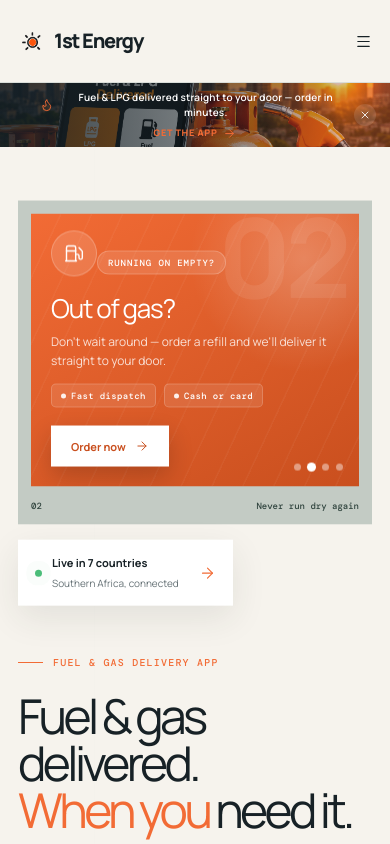
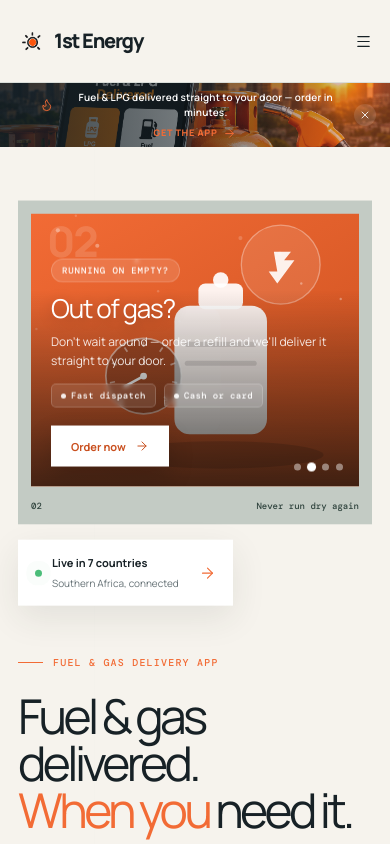
Before and after one commit to 1energyleano-creator/1st-energy, a Next.js app: page / in a window 390 px wide. Shown: the top 844 px of the page. Built offline with nearby package versions, Linux system fonts and the light colour scheme.

Commit message:
Add hero slideshow with promo slides

```diff
--- a/app/globals.css
+++ b/app/globals.css
@@ -181,18 +181,20 @@ a { color:inherit; text-decoration:none; }
 .hero-slide-promo.tone-dark { background:linear-gradient(150deg,#26343a 0%,#141c1f 100%); }
 .hero-slide-promo.tone-green { background:linear-gradient(150deg,#1f4d3a 0%,#0f2b20 100%); }
 .hero-slide-pattern { position:absolute; inset:0; opacity:.5; background-image:repeating-linear-gradient(115deg,transparent 0 26px,#ffffff14 27px 28px); }
-.hero-slide-ghost-number { position:absolute; top:-.12em; right:14px; font:800 150px/1 'Manrope',sans-serif; letter-spacing:-.06em; color:#ffffff; opacity:.08; }
-.hero-slide-glow { position:absolute; width:230px; height:230px; border-radius:50%; top:-70px; right:-60px; background:radial-gradient(circle,#ffffff3d,transparent 70%); }
-.hero-slide-icon-badge { position:relative; z-index:1; display:inline-flex; align-items:center; justify-content:center; width:46px; height:46px; border-radius:50%; background:#ffffff22; border:1px solid #ffffff3d; margin-bottom:16px; }
-.hero-slide.is-active .hero-slide-icon-badge { animation:floaty 3.4s ease-in-out infinite; }
-.hero-slide-icon { width:20px; height:20px; color:white; opacity:1; position:static; }
+.hero-slide-scene { position:absolute; inset:0; width:100%; height:100%; z-index:0; }
+.hero-slide-scrim { position:absolute; inset:0; background:linear-gradient(180deg,transparent 28%,rgba(10,14,13,.72) 100%); z-index:0; }
+.hero-slide-ghost-number { position:absolute; top:6px; left:16px; font:800 60px/1 'Manrope',sans-serif; letter-spacing:-.05em; color:#ffffff; opacity:.14; z-index:0; }
 .hero-slide-copy { position:relative; z-index:1; color:white; max-width:87%; }
-.hero-slide-eyebrow { display:inline-block; font:500 9px 'DM Mono',monospace; text-transform:uppercase; letter-spacing:.1em; background:#ffffff1f; border:1px solid #ffffff33; padding:5px 10px; border-radius:99px; margin-bottom:12px; }
-.hero-slide-promo h3 { font-size:clamp(26px,2.8vw,32px); letter-spacing:-.045em; line-height:1.05; margin-bottom:10px; color:white; }
-.hero-slide-promo p { font-size:12px; line-height:1.6; color:#ffffffcc; max-width:290px; margin-bottom:14px; }
+.hero-slide-eyebrow { display:inline-block; font:500 9px 'DM Mono',monospace; text-transform:uppercase; letter-spacing:.1em; background:#ffffff1f; border:1px solid #ffffff33; padding:5px 10px; border-radius:99px; margin-bottom:12px; backdrop-filter:blur(2px); }
+.hero-slide-promo h3 { font-size:clamp(26px,2.8vw,32px); letter-spacing:-.045em; line-height:1.05; margin-bottom:10px; color:white; text-shadow:0 2px 14px rgba(0,0,0,.25); }
+.hero-slide-promo p { font-size:12px; line-height:1.6; color:#ffffffdd; max-width:290px; margin-bottom:14px; }
 .hero-slide-tags { display:flex; flex-wrap:wrap; gap:8px; margin-bottom:18px; }
-.hero-slide-tags span { font:500 9px 'DM Mono',monospace; letter-spacing:.04em; color:white; background:#ffffff1a; border:1px solid #ffffff2e; padding:5px 9px; border-radius:5px; display:inline-flex; align-items:center; gap:5px; }
+.hero-slide-tags span { font:500 9px 'DM Mono',monospace; letter-spacing:.04em; color:white; background:#ffffff1a; border:1px solid #ffffff2e; padding:5px 9px; border-radius:5px; display:inline-flex; align-items:center; gap:5px; backdrop-filter:blur(2px); }
 .hero-slide-tags span::before { content:''; width:5px; height:5px; border-radius:50%; background:currentColor; opacity:.9; }
+.hero-slide.is-active .hero-slide-scene { animation:sceneDrift 6s ease-in-out infinite; }
+@keyframes sceneDrift { 0%,100%{transform:scale(1) translateY(0)} 50%{transform:scale(1.035) translateY(-4px)} }
+.hero-scene-pulse { transform-origin:center; transform-box:fill-box; animation:scenePulse 2.2s ease-out infinite; }
+@keyframes scenePulse { 0%{transform:scale(0.6); opacity:.5} 70%{transform:scale(1.6); opacity:0} 100%{transform:scale(1.6); opacity:0} }
 .hero-slide-cta { display:inline-flex; align-items:center; gap:9px; background:white; color:var(--ink); font-size:11px; font-weight:700; padding:12px 20px; box-shadow:0 10px 24px #00000030; transition:transform .25s ease,box-shadow .25s ease; }
 .hero-slide.is-active .hero-slide-cta { animation:heroFadeUp .6s cubic-bezier(.16,1,.3,1) .15s backwards; }
 .hero-slide-cta:hover { transform:translateY(-2px); box-shadow:0 14px 28px #00000040; }
@@ -204,7 +206,7 @@ a { color:inherit; text-decoration:none; }
 .hero-slide-dot { width:7px; height:7px; padding:0; border:0; border-radius:50%; background:#ffffff70; cursor:pointer; transition:transform .25s ease,background .25s ease; }
 .hero-slide-dot:hover { background:#ffffffb0; }
 .hero-slide-dot.is-active { background:white; transform:scale(1.3); }
-@media (max-width:800px) { .hero-slide-promo{padding:20px} .hero-slide-copy{max-width:100%} .hero-slide-promo p{max-width:100%} .hero-slide-ghost-number{font-size:110px} }
+@media (max-width:800px) { .hero-slide-promo{padding:20px} .hero-slide-copy{max-width:100%} .hero-slide-promo p{max-width:100%} .hero-slide-ghost-number{font-size:42px} }
 .hero-foot { position:relative; display:flex; justify-content:space-between; margin-top:70px; color:var(--muted); font-size:10px; } .scroll-note { font:10px 'DM Mono',monospace; }
 .service-intro,.coverage-section,.quote-section { padding:110px 0; } .section-heading { display:flex; justify-content:space-between; gap:50px; align-items:end; margin-bottom:50px; } h2 { font-size:clamp(36px,4vw,58px); line-height:1; letter-spacing:-.07em; margin:14px 0 0; } .section-heading > p,.coverage-copy { max-width:330px; line-height:1.7; color:var(--muted); font-size:13px; }
 .service-grid { display:grid; grid-template-columns:repeat(3,1fr); gap:1px; background:var(--line); border:1px solid var(--line); } .service-card { background:var(--cream); padding:28px; min-height:280px; display:flex; flex-direction:column; align-items:flex-start; } .service-number { color:#9ca7a3; font:10px 'DM Mono',monospace; margin-bottom:38px; } .service-icon { color:var(--orange); margin-bottom:18px; } .service-card h3 { font-size:18px; letter-spacing:-.04em; margin-bottom:10px; } .service-card p { color:var(--muted); font-size:12px; line-height:1.7; } .service-card a { margin-top:auto; color:var(--orange); font-size:11px; font-weight:700; display:flex; gap:9px; align-items:center; }
--- a/app/page.tsx
+++ b/app/page.tsx
@@ -151,6 +151,121 @@ function PlayStoreIcon() {
   )
 }
 
+function GasCanisterScene() {
+  return (
+    <svg className="hero-slide-scene" viewBox="0 0 400 330" preserveAspectRatio="xMidYMid slice" aria-hidden="true" focusable="false">
+      {[...Array(14)].map((_, i) => (
+        <circle key={i} cx={(i * 71 + 30) % 380 + 10} cy={(i * 53 + 20) % 150 + 10} r={i % 3 === 0 ? 2.4 : 1.4} fill="#ffffff" opacity={i % 2 === 0 ? 0.35 : 0.18} />
+      ))}
+      <ellipse cx="230" cy="292" rx="120" ry="16" fill="#000000" opacity="0.16" />
+      <circle cx="300" cy="70" r="46" fill="#ffffff" opacity="0.1" />
+      <circle cx="300" cy="70" r="46" fill="none" stroke="#ffffff" strokeOpacity="0.35" strokeWidth="1.5" />
+      <path d="M292 55 L296 78 L286 78 L296 92 L316 65 L304 65 L312 55 Z" fill="#ffffff" opacity="0.9" />
+      <rect x="176" y="118" width="108" height="150" rx="18" fill="#ffffff" opacity="0.92" />
+      <rect x="176" y="118" width="54" height="150" rx="18" fill="#ffffff" opacity="0.12" />
+      <rect x="204" y="92" width="52" height="30" rx="8" fill="#ffffff" opacity="0.92" />
+      <circle cx="230" cy="88" r="9" fill="#ffffff" opacity="0.92" />
+      <rect x="188" y="160" width="84" height="6" rx="3" fill="#000000" opacity="0.12" />
+      <rect x="188" y="182" width="84" height="6" rx="3" fill="#000000" opacity="0.12" />
+      <circle cx="140" cy="200" r="44" fill="#141414" opacity="0.28" />
+      <circle cx="140" cy="200" r="44" fill="none" stroke="#ffffff" strokeOpacity="0.55" strokeWidth="2" />
+      {[...Array(9)].map((_, i) => {
+        const angle = (Math.PI * (0.75 + (i / 8) * 1.5))
+        const x1 = 140 + Math.cos(angle) * 34
+        const y1 = 200 + Math.sin(angle) * 34
+        const x2 = 140 + Math.cos(angle) * 40
+        const y2 = 200 + Math.sin(angle) * 40
+        return <line key={i} x1={x1} y1={y1} x2={x2} y2={y2} stroke="#ffffff" strokeOpacity="0.5" strokeWidth="2" />
+      })}
+      <line x1="140" y1="200" x2="118" y2="212" stroke="#ffffff" strokeWidth="3" strokeLinecap="round" />
+      <circle cx="140" cy="200" r="4" fill="#ffffff" />
+      <text x="112" y="235" fontFamily="DM Mono, monospace" fontSize="10" fill="#ffffff" opacity="0.7">E</text>
+      <text x="163" y="235" fontFamily="DM Mono, monospace" fontSize="10" fill="#ffffff" opacity="0.7">F</text>
+    </svg>
+  )
+}
+
+function RoadsideScene() {
+  return (
+    <svg className="hero-slide-scene" viewBox="0 0 400 330" preserveAspectRatio="xMidYMid slice" aria-hidden="true" focusable="false">
+      {[...Array(16)].map((_, i) => (
+        <circle key={i} cx={(i * 61 + 20) % 390} cy={(i * 37 + 10) % 140 + 6} r={i % 4 === 0 ? 1.8 : 1.1} fill="#ffffff" opacity={i % 3 === 0 ? 0.5 : 0.22} />
+      ))}
+      <circle cx="90" cy="60" r="34" fill="#ffffff" opacity="0.08" />
+      <path d="M40 300 C160 250 260 250 380 300" stroke="#ffffff" strokeOpacity="0.55" strokeWidth="3" fill="none" />
+      <path d="M40 300 C160 250 260 250 380 300" stroke="#ffffff" strokeOpacity="0.9" strokeWidth="2" strokeDasharray="10 10" fill="none" />
+      <ellipse cx="270" cy="272" rx="88" ry="14" fill="#000000" opacity="0.25" />
+      <g>
+        <rect x="205" y="205" width="130" height="48" rx="14" fill="#ffffff" opacity="0.94" />
+        <path d="M222 205 L245 178 L295 178 L318 205 Z" fill="#ffffff" opacity="0.94" />
+        <rect x="253" y="185" width="34" height="16" rx="3" fill="#000000" opacity="0.18" />
+        <circle cx="232" cy="256" r="17" fill="#141414" opacity="0.55" />
+        <circle cx="232" cy="256" r="17" fill="none" stroke="#ffffff" strokeOpacity="0.6" strokeWidth="2" />
+        <circle cx="308" cy="256" r="17" fill="#141414" opacity="0.55" />
+        <circle cx="308" cy="256" r="17" fill="none" stroke="#ffffff" strokeOpacity="0.6" strokeWidth="2" />
+        <rect x="330" y="220" width="10" height="8" rx="2" fill="#ffe9a8" opacity="0.9" />
+      </g>
+      <g transform="translate(255,140)">
+        <path d="M0 -22 L20 14 L-20 14 Z" fill="#ffffff" opacity="0.95" />
+        <rect x="-2.5" y="-8" width="5" height="12" rx="2" fill="#c94f1e" />
+        <circle cx="0" cy="8" r="2.4" fill="#c94f1e" />
+      </g>
+      <g transform="translate(88,70)">
+        <circle r="20" fill="#ffffff" opacity="0.18" className="hero-scene-pulse" />
+        <path d="M0 -18 C11 -18 18 -10 18 0 C18 13 0 30 0 30 C0 30 -18 13 -18 0 C-18 -10 -11 -18 0 -18 Z" fill="#ffffff" opacity="0.95" />
+        <circle cx="0" cy="-1" r="6" fill="#141c1f" opacity="0.6" />
+      </g>
+      <path d="M96 88 C140 120 190 150 226 168" stroke="#ffffff" strokeOpacity="0.5" strokeWidth="2" strokeDasharray="6 8" fill="none" />
+    </svg>
+  )
+}
+
+function DriverScene() {
+  return (
+    <svg className="hero-slide-scene" viewBox="0 0 400 330" preserveAspectRatio="xMidYMid slice" aria-hidden="true" focusable="false">
+      {[...Array(6)].map((_, i) => (
+        <g key={i} transform={`translate(${300 + (i % 3) * 22} ${40 + Math.floor(i / 3) * 26})`}>
+          <path d="M0 -6 L1.6 -1.6 L6 0 L1.6 1.6 L0 6 L-1.6 1.6 L-6 0 L-1.6 -1.6 Z" fill="#ffffff" opacity="0.55" />
+        </g>
+      ))}
+      <path d="M20 300 C150 260 260 260 385 300" stroke="#ffffff" strokeOpacity="0.5" strokeWidth="3" fill="none" />
+      <ellipse cx="205" cy="278" rx="95" ry="14" fill="#000000" opacity="0.22" />
+      <g transform="translate(70,60)">
+        <rect x="-38" y="-46" width="76" height="112" rx="12" fill="#ffffff" opacity="0.16" />
+        <rect x="-38" y="-46" width="76" height="112" rx="12" fill="none" stroke="#ffffff" strokeOpacity="0.4" strokeWidth="1.5" />
+        <rect x="-26" y="-30" width="52" height="8" rx="4" fill="#ffffff" opacity="0.55" />
+        <circle cx="-8" cy="10" r="22" fill="none" stroke="#ffffff" strokeOpacity="0.55" strokeWidth="1.5" />
+        <path d="M-8 10 L2 -2" stroke="#ffffff" strokeOpacity="0.8" strokeWidth="2" strokeLinecap="round" />
+        <circle cx="2" cy="-2" r="3" fill="#ffffff" />
+        <rect x="-24" y="40" width="48" height="7" rx="3.5" fill="#ffffff" opacity="0.4" />
+      </g>
+      <g transform="translate(215,150)">
+        <circle cx="-55" cy="95" r="24" fill="#141c1f" opacity="0.5" />
+        <circle cx="-55" cy="95" r="24" fill="none" stroke="#ffffff" strokeOpacity="0.6" strokeWidth="2.5" />
+        <circle cx="55" cy="95" r="24" fill="#141c1f" opacity="0.5" />
+        <circle cx="55" cy="95" r="24" fill="none" stroke="#ffffff" strokeOpacity="0.6" strokeWidth="2.5" />
+        <path d="M-55 95 L-20 95 L5 45 L45 45" stroke="#ffffff" strokeOpacity="0.85" strokeWidth="5" fill="none" strokeLinecap="round" strokeLinejoin="round" />
+        <path d="M55 95 L55 60 L20 60" stroke="#ffffff" strokeOpacity="0.85" strokeWidth="5" fill="none" strokeLinecap="round" strokeLinejoin="round" />
+        <rect x="18" y="18" width="42" height="34" rx="6" fill="#ffffff" opacity="0.94" />
+        <rect x="26" y="4" width="26" height="16" rx="4" fill="#ffffff" opacity="0.94" />
+        <circle cx="5" cy="40" r="16" fill="#ffffff" opacity="0.94" />
+        <path d="M-3 40 Q5 22 13 40" fill="none" stroke="#141c1f" strokeOpacity="0.5" strokeWidth="3" strokeLinecap="round" />
+      </g>
+      <g transform="translate(320,120)">
+        <circle r="20" fill="#ffe9a8" opacity="0.95" />
+        <circle r="20" fill="none" stroke="#ffffff" strokeOpacity="0.7" strokeWidth="1.5" />
+        <text x="0" y="5" fontFamily="Manrope, sans-serif" fontSize="16" fontWeight="800" fill="#8a6a12" textAnchor="middle">$</text>
+      </g>
+      <g transform="translate(348,168)">
+        <circle r="13" fill="#ffe9a8" opacity="0.9" />
+        <text x="0" y="4" fontFamily="Manrope, sans-serif" fontSize="11" fontWeight="800" fill="#8a6a12" textAnchor="middle">$</text>
+      </g>
+    </svg>
+  )
+}
+
+const heroScenes = { orange: GasCanisterScene, dark: RoadsideScene, green: DriverScene } as const
+
 export default function Page() {
   const [menuOpen, setMenuOpen] = useState(false)
   const [submitted, setSubmitted] = useState(false)
@@ -257,18 +372,17 @@ export default function Page() {
                       />
                     )
                   }
-                  const Icon = slide.icon!
+                  const Scene = heroScenes[slide.tone as keyof typeof heroScenes]
                   return (
                     <div
                       key={slide.number}
                       className={`hero-slide hero-slide-promo tone-${slide.tone} ${isActive ? 'is-active' : ''}`}
                       aria-hidden={!isActive}
                     >
-                      <span className="hero-slide-pattern" aria-hidden="true" />
+                      <Scene />
+                      <span className="hero-slide-scrim" aria-hidden="true" />
                       <span className="hero-slide-ghost-number" aria-hidden="true">{slide.number}</span>
-                      <span className="hero-slide-glow" aria-hidden="true" />
                       <div className="hero-slide-copy">
-                        <span className="hero-slide-icon-badge"><Icon className="hero-slide-icon" aria-hidden="true" /></span>
                         <span className="hero-slide-eyebrow">{slide.eyebrow}</span>
                         <h3>{slide.headline}</h3>
                         <p>{slide.sub}</p>
```
